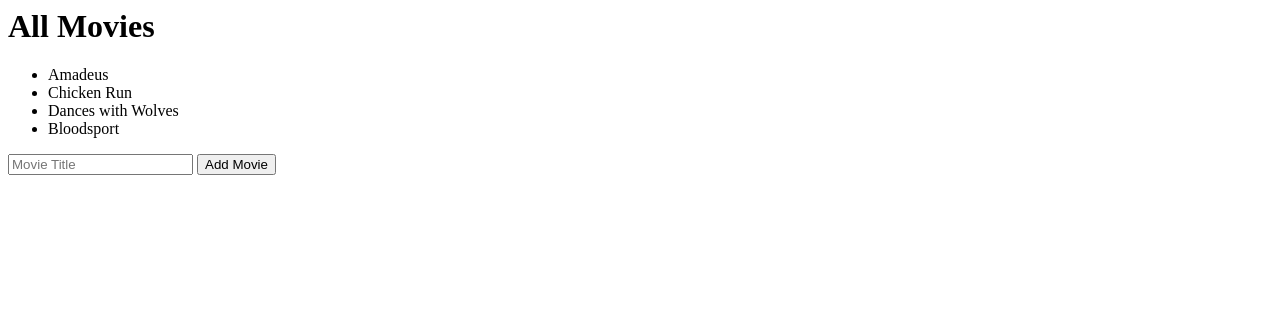
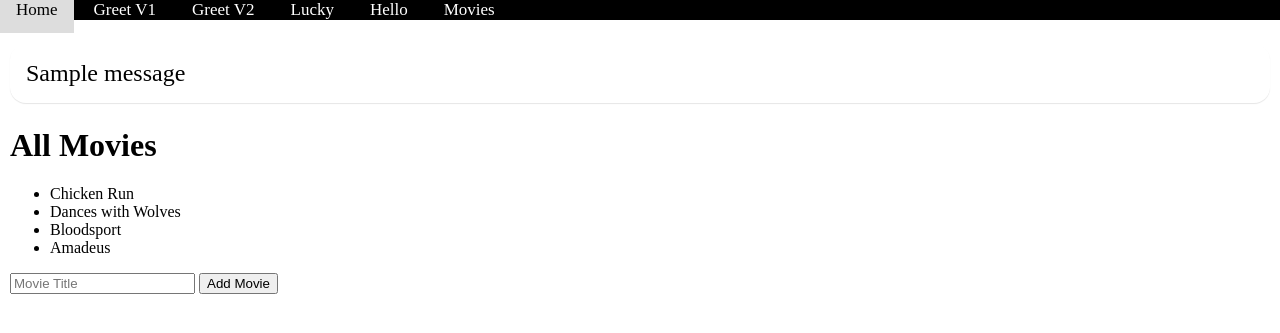
Before and after one commit to milzags/springboard-flask, a Flask app: page /movies in a window 1280 px wide. Shown: the top 333 px of the page. Run offline with Flask 2, Linux system fonts and the light colour scheme; one stand-in notice (Sample message) is shown.

Commit message:
more lesson examples

```diff
--- a/app.py
+++ b/app.py
@@ -1,4 +1,4 @@
-from flask import Flask, request, render_template, redirect
+from flask import Flask, request, render_template, redirect, flash, jsonify
 from flask_debugtoolbar import DebugToolbarExtension
 from random import randint, choice, sample
 
@@ -14,7 +14,7 @@ def handle_post_to_my_route():
 
 @app.route('/')
 def home_route():
-    return """ <h1>Welcome to the Home Page</h1>"""
+    return render_template('home.html')
 
 
 @app.route('/add-comment')
@@ -28,9 +28,10 @@ def add_comment_form():
         </form>
         """
 
-@app.route('/old-home-page')
+@app.route('/old')
 def redirect_to_home():
     """ re-direct to new home page """
+    flash('That page has moved! This is the new home page')
     return redirect('/')
 
 @app.route('/add-comment', methods=["POST"])
@@ -83,16 +84,25 @@ def greeting_two():
 def spell_word(word):
     return render_template('spellword.html', word = word)
 
-MOVIES = ['Amadeus', 'Chicken Run', 'Dances with Wolves','Bloodsport']
+MOVIES = {'Amadeus', 'Chicken Run', 'Dances with Wolves','Bloodsport'}
 
 @app.route('/movies')
 def show_all_movies():
     """ show list of all movies in fake DB """
-    return render_template('movies.html', movies= MOVIES)
+    return render_template('movies.html', movies=MOVIES)
 
 @app.route('/movies/new', methods=["POST"])
 def add_movie():
     title = request.form['title']
     #add to pretend DB
-    MOVIES.append(title)
+    if title in MOVIES:
+        flash('Movie already exists, cannot add','error')
+    else:
+        MOVIES.add(title)
+        #flash message - movie created
+        flash('Added your movie','success')
     return redirect('/movies')
+
+@app.route('/movies/json')
+def get_movies_json():
+    return jsonify(list(MOVIES))
--- a/static/app.css
+++ b/static/app.css
@@ -30,3 +30,18 @@ body {
 h1 {
     color: black;
 }
+
+.messages p {
+    padding: 1rem;
+    border-radius: 1rem;
+    font-size: 1.5rem;
+    box-shadow: 0 1px 1px rgba(0,0,0,0.1);
+}
+
+.messages .success {
+    background-color: 2px solid rgba(0,255,0,0.1);
+}
+
+.messages .error {
+    background-color: 2px solid rgba(0,0,255,0.1);
+}
--- a/templates/base.html
+++ b/templates/base.html
@@ -15,9 +15,19 @@
         <a href="/form-2">Greet V2</a>
         <a href="/lucky">Lucky</a>
         <a href="/hello">Hello</a>
+        <a href="/movies">Movies</a>
     </nav>
 
     <main id="content">
+        {% with messages = get_flashed_messages(with_categories=true) %}
+        {% if messages %}
+        <section class="messages">
+            {% for category, msg in messages %}
+            <p class="{{category}}">{{msg}}</p>
+            {% endfor %}
+        </section>
+        {% endif %}
+        {% endwith %}
         {% block content %} {% endblock %}
     </main>
 
```
Also changed, not shown: templates/home.html (added, +9 -0 lines), templates/movies.html (+9 -0 lines), 1 other file.
